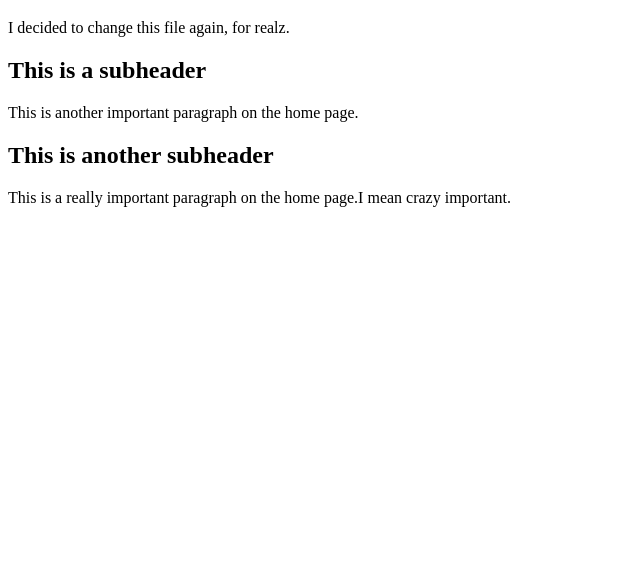
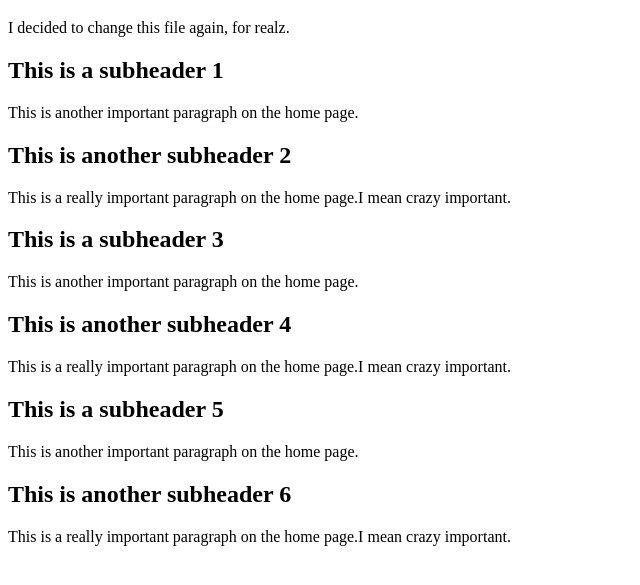
Before and after one commit to agentfitz/geronimo, a plain HTML site: page index.html in a window 1280 px wide. Shown: the part 61-646 px from the top of the page, without its empty margins (0-640 px from the left). Drawn offline with Linux system fonts and the light colour scheme.

Commit message:
adding some more text to index

```diff
--- a/index.html
+++ b/index.html
@@ -10,10 +10,22 @@
 	<h1>This is my home pageroo</h1>
 	<p>I decided to change this file again, for realz.</p>
 
-	<h2>This is a subheader</h2>
+	<h2>This is a subheader 1</h2>
 	<p>This is another important paragraph on the home page.</p>
 
-	<h2>This is another subheader</h2>
+	<h2>This is another subheader 2</h2>
+	<p>This is a really important paragraph on the home page.I mean crazy important.</p>
+
+	<h2>This is a subheader 3</h2>
+	<p>This is another important paragraph on the home page.</p>
+
+	<h2>This is another subheader 4</h2>
+	<p>This is a really important paragraph on the home page.I mean crazy important.</p>
+
+	<h2>This is a subheader 5</h2>
+	<p>This is another important paragraph on the home page.</p>
+
+	<h2>This is another subheader 6</h2>
 	<p>This is a really important paragraph on the home page.I mean crazy important.</p>
 
 </body>
```
